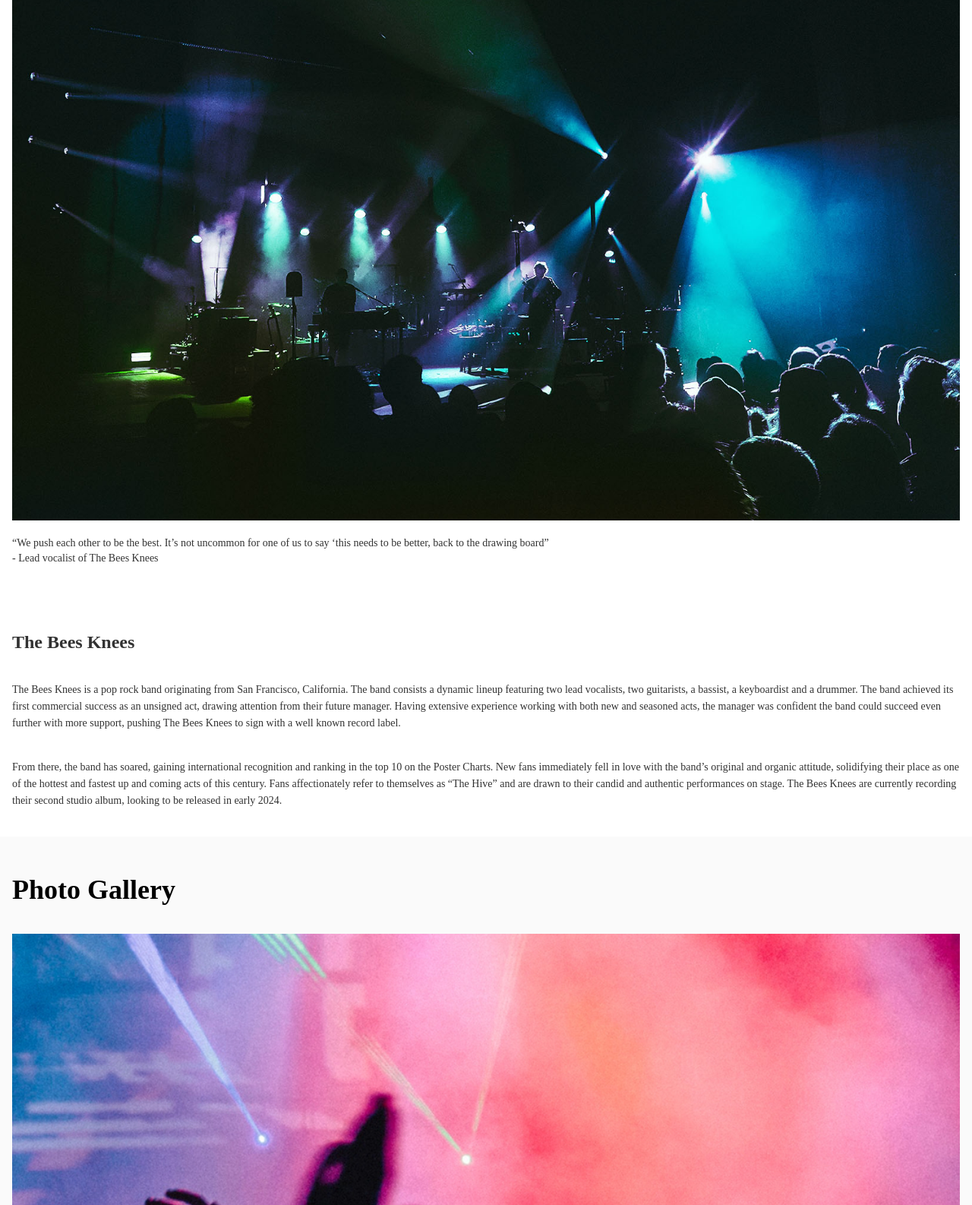
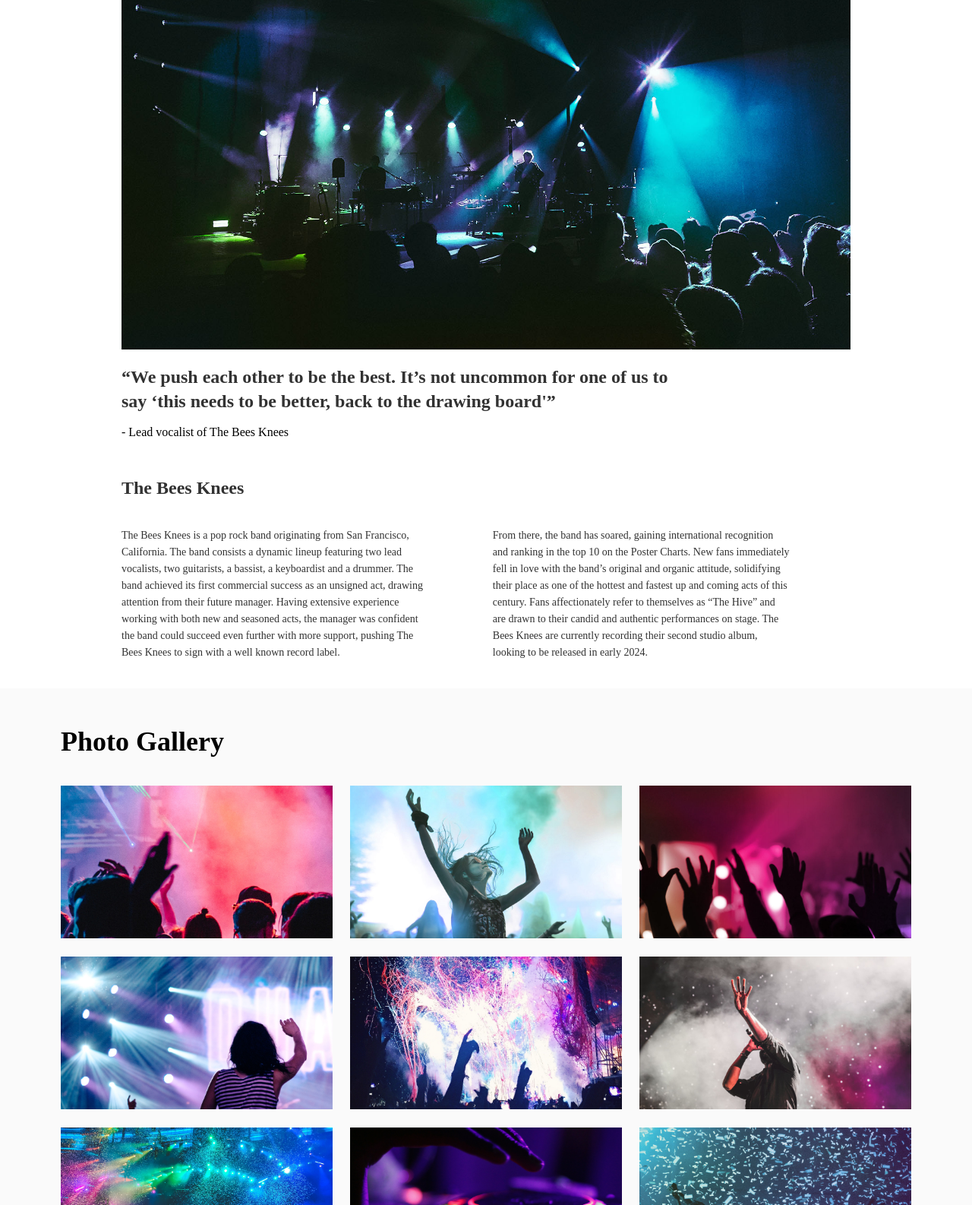
Before and after one commit to jenikashannon/jenika-shannon-bandsite, a plain HTML site: page index.html in a window 1280 px wide. Shown: the part 1214-2800 px from the top of the page at 76% size. Drawn offline with Linux system fonts and the light colour scheme.

Commit message:
add responsive design for tablet and desktop

```diff
--- a/index.html
+++ b/index.html
@@ -1,17 +1,19 @@
 <!DOCTYPE html>
 <html lang="en">
 	<head>
-    <meta charset="UTF-8">
-    <meta name="viewport" content="width=device-width, initial-scale=1.0">
+		<meta charset="UTF-8" />
+		<meta name="viewport" content="width=device-width, initial-scale=1.0" />
 		<title>The Bees Knees Band Site</title>
-    <link rel="stylesheet" href="/styles/bio.css">
+		<link rel="stylesheet" href="/styles/bio.css" />
 	</head>
 
 	<body>
 		<nav class="nav-bar">
 			<a class="nav-bar__wordmark" href="/index.html">BANDSITE</a>
 			<ul class="nav-bar-list">
-            <li class="nav-bar-list__item nav-bar-list__item--active">
+				<li
+					class="nav-bar-list__item nav-bar-list__item nav-bar-list__item--active"
+				>
 					<a class="nav-bar-list__link" href="">Biography</a>
 				</li>
 
@@ -22,7 +24,7 @@
 		</nav>
 
 		<section class="hero">
-        <img class="hero__image" src="/assets/images/hero-bio.jpg" alt="">
+			<img class="hero__image" src="/assets/images/hero-bio.jpg" alt="" />
 
 			<div class="hero__image--overlay"></div>
 
@@ -34,67 +36,141 @@
 			<!-- section header -->
 			<h2 class="bio__header">About the Musicians</h2>
 
-        <img class="bio__image" src="/assets/images/band.jpg" alt="band photo" />
+			<div class="bio__container">
+				<img
+					class="bio__image"
+					src="/assets/images/band.jpg"
+					alt="band photo"
+				/>
 
 				<!-- body copy bold -->
 				<p class="bio__caption">
-            “We push each other to be the best. It’s not uncommon for one of us to say ‘this needs to be better, back to the drawing board”
-            <br/>
-            - Lead vocalist of The Bees Knees
+					“We push each other to be the best. It’s not uncommon for one of us to
+					say ‘this needs to be better, back to the drawing board'”
 				</p>
+
+				<p class="bio__caption--credit">- Lead vocalist of The Bees Knees</p>
 
 				<!-- subheader -->
 				<h3 class="bio__subheader">The Bees Knees</h3>
 
 				<!-- body copy -->
+				<div class="bio__copy-container">
 					<p class="bio__copy">
-            The Bees Knees is a pop rock band originating from San Francisco, California. The band consists a dynamic lineup featuring two lead vocalists, two guitarists, a bassist, a keyboardist and a drummer. The band achieved its first commercial success as an unsigned act, drawing attention from their future manager. Having extensive experience working with both new and seasoned acts, the manager was confident the band could succeed even further with more support, pushing The Bees Knees to sign with a well known record label.
+						The Bees Knees is a pop rock band originating from San Francisco,
+						California. The band consists a dynamic lineup featuring two lead
+						vocalists, two guitarists, a bassist, a keyboardist and a drummer.
+						The band achieved its first commercial success as an unsigned act,
+						drawing attention from their future manager. Having extensive
+						experience working with both new and seasoned acts, the manager was
+						confident the band could succeed even further with more support,
+						pushing The Bees Knees to sign with a well known record label.
 					</p>
 
 					<p class="bio__copy">
-            From there, the band has soared, gaining international recognition and ranking in the top 10 on the Poster Charts. New fans immediately fell in love with the band’s original and organic attitude, solidifying their place as one of the hottest and fastest up and coming acts of this century. Fans affectionately refer to themselves as “The Hive” and are drawn to their candid and authentic performances on stage. The Bees Knees are currently recording their second studio album, looking to be released in early 2024.
+						From there, the band has soared, gaining international recognition
+						and ranking in the top 10 on the Poster Charts. New fans immediately
+						fell in love with the band’s original and organic attitude,
+						solidifying their place as one of the hottest and fastest up and
+						coming acts of this century. Fans affectionately refer to themselves
+						as “The Hive” and are drawn to their candid and authentic
+						performances on stage. The Bees Knees are currently recording their
+						second studio album, looking to be released in early 2024.
 					</p>
+				</div>
+			</div>
 		</section>
 
 		<section class="photo-gallery">
-
 			<h2 class="photo-gallery__header">Photo Gallery</h2>
 
-        <img class="photo-gallery__image" src="/assets/images/Photo-gallery-1.jpg" alt="" />
+			<div class="photo-gallery__container">
+				<img
+					class="photo-gallery__image"
+					src="/assets/images/Photo-gallery-1.jpg"
+					alt=""
+				/>
 
-        <img class="photo-gallery__image" src="/assets/images/Photo-gallery-2.jpg" alt="" />
+				<img
+					class="photo-gallery__image"
+					src="/assets/images/Photo-gallery-2.jpg"
+					alt=""
+				/>
 
-        <img class="photo-gallery__image" src="/assets/images/Photo-gallery-3.jpg" alt="" />
+				<img
+					class="photo-gallery__image"
+					src="/assets/images/Photo-gallery-3.jpg"
+					alt=""
+				/>
 
-        <img class="photo-gallery__image" src="/assets/images/Photo-gallery-4.jpg" alt="" />
+				<img
+					class="photo-gallery__image"
+					src="/assets/images/Photo-gallery-4.jpg"
+					alt=""
+				/>
 
-        <img class="photo-gallery__image" src="/assets/images/Photo-gallery-5.jpg" alt="" />
+				<img
+					class="photo-gallery__image"
+					src="/assets/images/Photo-gallery-5.jpg"
+					alt=""
+				/>
 
-        <img class="photo-gallery__image" src="/assets/images/Photo-gallery-6.jpg" alt="" />
+				<img
+					class="photo-gallery__image"
+					src="/assets/images/Photo-gallery-6.jpg"
+					alt=""
+				/>
 
-        <img class="photo-gallery__image" src="/assets/images/Photo-gallery-7.jpg" alt="" />
+				<img
+					class="photo-gallery__image"
+					src="/assets/images/Photo-gallery-7.jpg"
+					alt=""
+				/>
 
-        <img class="photo-gallery__image" src="/assets/images/Photo-gallery-8.jpg" alt="" />
+				<img
+					class="photo-gallery__image"
+					src="/assets/images/Photo-gallery-8.jpg"
+					alt=""
+				/>
 
-        <img class="photo-gallery__image" src="/assets/images/Photo-gallery-9.jpg" alt="" />
+				<img
+					class="photo-gallery__image"
+					src="/assets/images/Photo-gallery-9.jpg"
+					alt=""
+				/>
+			</div>
 		</section>
 
 		<footer class="footer-bar">
 			<!-- section header -->
+			<div class="footer-header-container">
 				<h2 class="footer-bar__header">Get in Touch</h2>
 
 				<div class="footer-social">
 					<a class="footer-social__link" href="https://instagram.com">
-                <img class="footer-social__icon" src="/assets/icons/Icon-instagram.svg" alt="">
+						<img
+							class="footer-social__icon"
+							src="/assets/icons/Icon-instagram.svg"
+							alt=""
+						/>
 					</a>
 
 					<a class="footer-social__link" href="https://facebook.com">
-                <img class="footer-social__icon" src="/assets/icons/Icon-facebook.svg" alt="">
+						<img
+							class="footer-social__icon"
+							src="/assets/icons/Icon-facebook.svg"
+							alt=""
+						/>
 					</a>
 
 					<a class="footer-social__link" href="https://twitter.com">
-                <img class="footer-social__icon" src="/assets/icons/Icon-twitter.svg" alt="">
+						<img
+							class="footer-social__icon"
+							src="/assets/icons/Icon-twitter.svg"
+							alt=""
+						/>
 					</a>
+				</div>
 			</div>
 
 			<!-- footer copy -->
@@ -104,7 +180,7 @@
 
 					<p class="footer-contact-info__copy">
 						503 Broadway Penthouse,
-                    <br>New York, NY 10012, USA
+						<br />New York, NY 10012, USA
 					</p>
 
 					<p class="footer-contact-info__copy">info@thebeesknees.com</p>
@@ -115,7 +191,7 @@
 
 					<p class="footer-contact-info__copy">
 						Booking Agent for
-                    <br>US / South America / Japan
+						<br />US / South America / Japan
 					</p>
 
 					<p class="footer-contact-info__copy">bookings@limitlessag.com</p>
@@ -126,16 +202,20 @@
 
 					<p class="footer-contact-info__copy">
 						Booking Agent for
-                    <br>UK / EU / AU
+						<br />UK / EU / AU
 					</p>
 
-                <p class="footer-contact-info__copy">bookings@archentertainment.com</p>
+					<p class="footer-contact-info__copy">
+						bookings@archentertainment.com
+					</p>
 				</div>
 			</div>
 
 			<h1 class="footer-wordmark">BANDSITE</h1>
 
-        <p class="footer-contact-info__copy">Copyright The Bees Knees © 2023 All Rights Reserved</p>
+			<p class="footer-contact-info__copy">
+				Copyright The Bees Knees © 2023 All Rights Reserved
+			</p>
 		</footer>
 	</body>
 </html>
--- a/styles/bio.scss
+++ b/styles/bio.scss
@@ -6,12 +6,17 @@
 	background-color: $primary-dark;
 }
 
-.hero__header, .footer-bar__header, .footer-contact-info__header, .footer-contact-info__copy {
+.hero__header,
+.bio__header,
+.footer-bar__header,
+.footer-contact-info__header,
+.footer-contact-info__copy {
 	color: $primary-light;
 }
 
-.hero__header, .bio__header {
-    @extend .page-header;
+.bio__header,
+.photo-gallery__header {
+	@extend .section-header;
 }
 
 .hero {
@@ -28,13 +33,14 @@
 			left: 0;
 			width: 100%;
 			height: 100%;
-            background-color: rgba(50, 50, 50, .5);
+			background-color: rgba(50, 50, 50, 0.5);
 		}
 	}
 
 	&__header {
+		@extend .page-header, .side-padding;
 		position: absolute;
-        left: 1rem;
+		left: 0;
 	}
 }
 
@@ -42,61 +48,149 @@
 	@extend .side-padding;
 	background-color: $primary-light;
 
+	&__container {
+		@include tablet {
+			padding: 0 56px;
+		}
+
+		@include desktop {
+			padding: 0 80px;
+		}
+	}
+
 	&__image {
-        @extend .vertical-margin;
 		width: 100%;
 	}
 
 	&__caption {
-        @extend .body-copy--bold;
+		@extend .subheader;
+		font-size: 1.39rem;
+		padding: 16px 0;
+
+		@include desktop {
+			font-size: 1.5rem;
+			width: 77%;
+		}
+
+		&--credit {
+			font-size: 1rem;
+			font-weight: 500;
+			padding: 0;
+		}
 	}
 
 	&__subheader {
 		@extend .subheader;
 	}
 
-    &__copy {
-        @extend .body-copy;
+	&__copy-container {
+		@include tablet {
+			display: flex;
 		}
 	}
 
-.bio__header, .bio__caption, .bio__subheader, .bio__copy {
+	&__copy {
+		@extend .body-copy;
+
+		@include tablet {
+			padding-right: 24px;
+		}
+
+		@include desktop {
+			padding-right: 80px;
+		}
+	}
+}
+
+.bio__header,
+.bio__caption,
+.bio__subheader,
+.bio__copy {
 	color: $primary-dark;
 }
 
 .photo-gallery {
 	@extend .side-padding;
+	background-color: $secondary-light;
+
+	&__container {
 		display: flex;
 		flex-direction: column;
-    background-color: $secondary-light;
 
-    &__header {
-        @extend .section-header;
+		@include tablet {
+			flex-flow: row wrap;
+			justify-content: space-between;
+			padding-bottom: 20px;
+		}
 	}
 
 	&__image {
 		@extend .vertical-margin;
-        width: 100%;
+
+		@include tablet {
+			width: 30%;
+			margin-bottom: 24px;
+		}
+
+		@include desktop {
+			width: 32%;
+			margin-bottom: 24px;
+		}
 	}
 }
 
 .footer {
 	&-bar {
 		@extend .side-padding;
+		position: relative;
 
 		&__header {
 			@extend .section-header;
+			padding-right: 24px;
+
+			@include tablet {
+				padding-bottom: 0;
+			}
+		}
+	}
+
+	&-header-container {
+		@include tablet {
+			display: flex;
+			align-items: flex-end;
+			margin-bottom: 2rem;
 		}
 	}
 
 	&-social {
 		display: flex;
-        width: 35%;
-        justify-content: space-between;
+		justify-content: flex-start;
+		width: 30%;
 		@extend .component-padding;
+
+		@include tablet {
+			padding: 0 0 0 16px;
+		}
+
+		@include desktop {
+			padding: 0 0 0 64px;
+		}
+
+		&__link {
+			margin-right: 32px;
+		}
 	}
 
 	&-contact-info {
+		@include tablet {
+			display: flex;
+			justify-content: space-between;
+		}
+
+		@include desktop {
+			width: 75%;
+		}
+
 		&__header {
 			@extend .footer-copy--bold;
 		}
@@ -109,5 +203,15 @@
 	&-wordmark {
 		@extend .wordmark;
 		@extend .header-padding;
+
+		@include tablet {
+			position: absolute;
+			top: 16px;
+			right: 36px;
+		}
+
+		@include desktop {
+			right: 80px;
 		}
 	}
+}
--- a/styles/partials/_global.scss
+++ b/styles/partials/_global.scss
@@ -1,32 +1,48 @@
 .check {
-    border: red 1px dashed;
+	border: red 3px dashed;
 }
 
 // colors
 $primary-dark: #323232;
-$primary-mid: #AFAFAF;
-$primary-light: #FFFFFF;
+$primary-mid: #afafaf;
+$primary-light: #ffffff;
 $secondary-dark: #000000;
-$secondary-mid: #E1E1E1;
-$secondary-light: #FAFAFA;
+$secondary-mid: #e1e1e1;
+$secondary-light: #fafafa;
+
+// screen sizes
+$tablet-width: 768px;
+$desktop-width: 1280px;
+
+@mixin tablet {
+	@media (min-width: $tablet-width) {
+		@content;
+	}
+}
+
+@mixin desktop {
+	@media (min-width: $desktop-width) {
+		@content;
+	}
+}
 
 // font
 @font-face {
-    font-family: 'Avenir';
+	font-family: "Avenir";
 	src: url(/assets/fonts/AvenirNextLTPro-Regular.otf) format(".otf");
 	font-weight: 400;
 	font-style: normal;
 }
 
 @font-face {
-    font-family: 'Avenir';
+	font-family: "Avenir";
 	src: url(/assets/fonts/AvenirNextLTPro-Demi.otf) format(".otf");
 	font-weight: 600;
 	font-style: normal;
 }
 
 @font-face {
-    font-family: 'Avenir';
+	font-family: "Avenir";
 	src: url(/assets/fonts/AvenirNextLTPro-Bold.otf) format(".otf");
 	font-weight: 700;
 	font-style: normal;
@@ -39,7 +55,7 @@ $secondary-light: #FAFAFA;
 	text-decoration: none;
 	list-style: none;
 	box-sizing: border-box;
-    font-family: 'Avenir';
+	font-family: "Avenir";
 }
 
 .side-padding {
@@ -49,3 +65,23 @@ $secondary-light: #FAFAFA;
 .vertical-margin {
 	margin-bottom: 1rem;
 }
+
+@include tablet {
+	.side-padding {
+		padding: 0 2.25rem;
+	}
+
+	.vertical-margin {
+		margin-bottom: 2.25rem;
+	}
+}
+
+@include desktop {
+	.side-padding {
+		padding: 0 5rem;
+	}
+
+	.vertical-margin {
+		margin-bottom: 2.25rem;
+	}
+}
--- a/styles/partials/_nav-bar-styles.scss
+++ b/styles/partials/_nav-bar-styles.scss
@@ -7,9 +7,17 @@
 	align-items: center;
 	background-color: $primary-dark;
 
+	@include tablet {
+		flex-direction: row;
+	}
+
 	&__wordmark {
 		@extend .wordmark;
-        margin-top: 16px;
+		margin: 16px 48px 16px 36px;
+
+		@include desktop {
+			margin-left: 80px;
+		}
 	}
 
 	&-list {
@@ -17,12 +25,17 @@
 		display: flex;
 		justify-content: space-evenly;
 
+		@include tablet {
+			width: auto;
+		}
+
 		&__item {
 			width: 100%;
 			text-align: center;
 
 			&--active {
 				border-bottom: 3px $primary-light solid;
+				margin-right: 36px;
 			}
 		}
 
@@ -31,5 +44,4 @@
 			color: $primary-light;
 		}
 	}
-
 }
--- a/styles/partials/_text-styles.scss
+++ b/styles/partials/_text-styles.scss
@@ -1,12 +1,4 @@
-@use './global' as *;
-
-$tablet-width: 768px;
-
-@mixin tablet-and-desktop {
-    @media (min-width: $tablet-width) {
-        @content;
-    }
-}
+@use "./global" as *;
 
 .header-padding {
 	padding-top: 24px;
@@ -34,11 +26,11 @@ $tablet-width: 768px;
 .subheader {
 	font-size: 0.875rem;
 	line-height: 1.375rem;
-    font-weight: 500;
+	font-weight: 600;
 	@extend .header-padding;
 }
 
-.body-copy, .footer-copy {
+.body-copy {
 	font-size: 0.8125rem;
 	line-height: 1.125rem;
 	font-weight: 400;
@@ -46,6 +38,14 @@ $tablet-width: 768px;
 
 	&--bold {
 		@extend .body-copy;
+		font-weight: 700;
+	}
+}
+
+.footer-copy {
+	@extend .body-copy;
+
+	&--bold {
 		@extend .footer-copy;
 		font-weight: 700;
 	}
@@ -63,8 +63,7 @@ $tablet-width: 768px;
 	color: $primary-light;
 }
 
-@include tablet-and-desktop {
-
+@include tablet {
 	.header-padding {
 		padding-top: 48px;
 		padding-bottom: 36px;
```
Also changed, not shown: styles/bio.css. Lines whose indentation alone changed are shown as unchanged.
